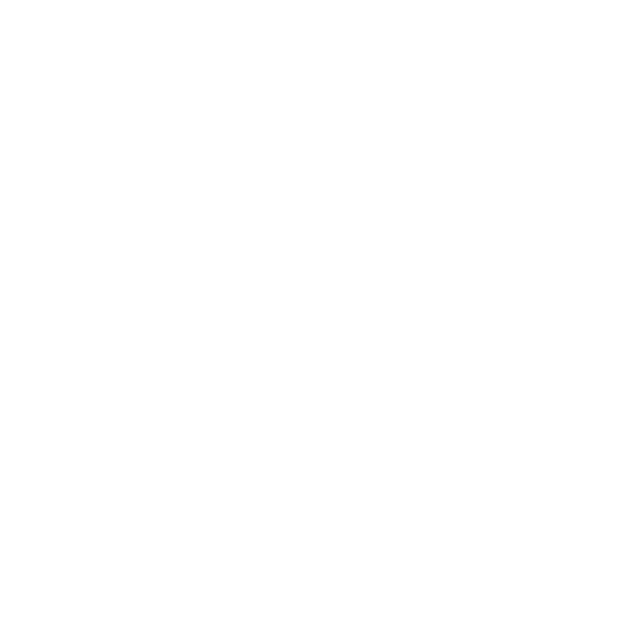
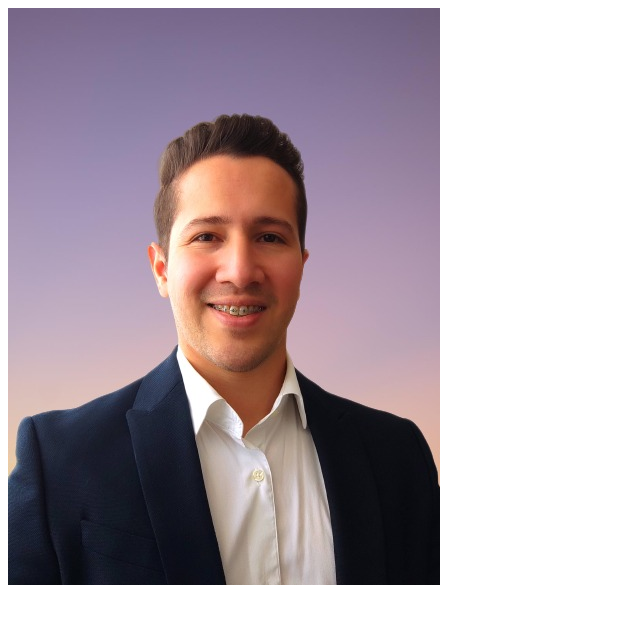
Before and after one commit to AbrahanEFH/twitter_ui, a React (Vite) app: page / in a window 1280 px wide. Shown: the top 624 px of the page, without its empty margins (0-640 px from the left). Built offline with nearby package versions, Linux system fonts and the light colour scheme.

Commit message:
Avatar agregado, App,jsx creado

```diff
--- /dev/null
+++ b/src/App.jsx
@@ -0,0 +1,11 @@
+function App () {
+    return (
+        <article>
+            <header>
+                <img src="/public/avatar.jpg" alt="Avatar de abrahan" />
+            </header>
+        </article>
+    )
+}
+
+export default App
--- a/src/main.jsx
+++ b/src/main.jsx
@@ -1,9 +1,8 @@
 import React from 'react'
 import ReactDOM from 'react-dom/client'
+import App from './App'
 
 
 ReactDOM.createRoot(document.getElementById('root')).render(
-  <React.StrictMode>
-
-  </React.StrictMode>,
+    <App />
 )
```
Also changed, not shown: public/avatar.jpg (added).
